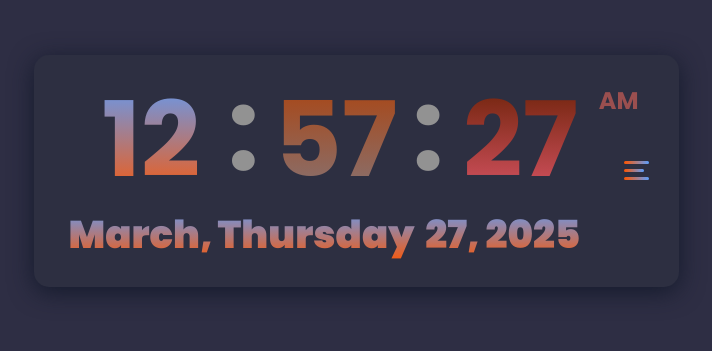
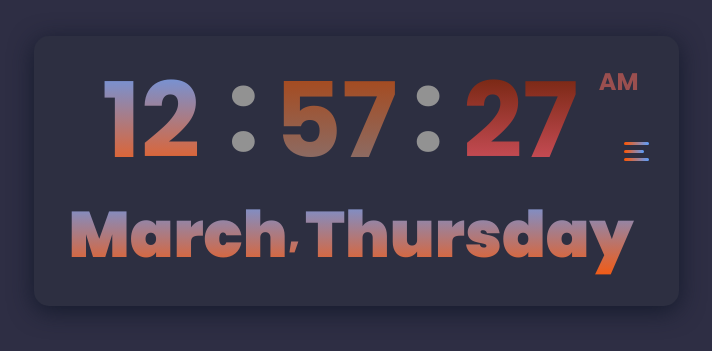
Before and after one commit to Sonukumar12jan/Digital-Scheduler, a plain HTML site: page index.html in a window 1280 px wide. Shown: the part 229-580 px from the top of the page, without its empty margins (284-996 px from the left). Drawn offline with nearby package versions, Linux system fonts and the light colour scheme.

Commit message:
Update style.css

```diff
--- a/style.css
+++ b/style.css
@@ -120,7 +120,7 @@ html {
 
 .month-name, .day-name, .day-number, .year {
     font-weight: 900;
-    font-size: 1.05em;
+    font-size: 1.75em;
 }
 
 .day-name {
```
